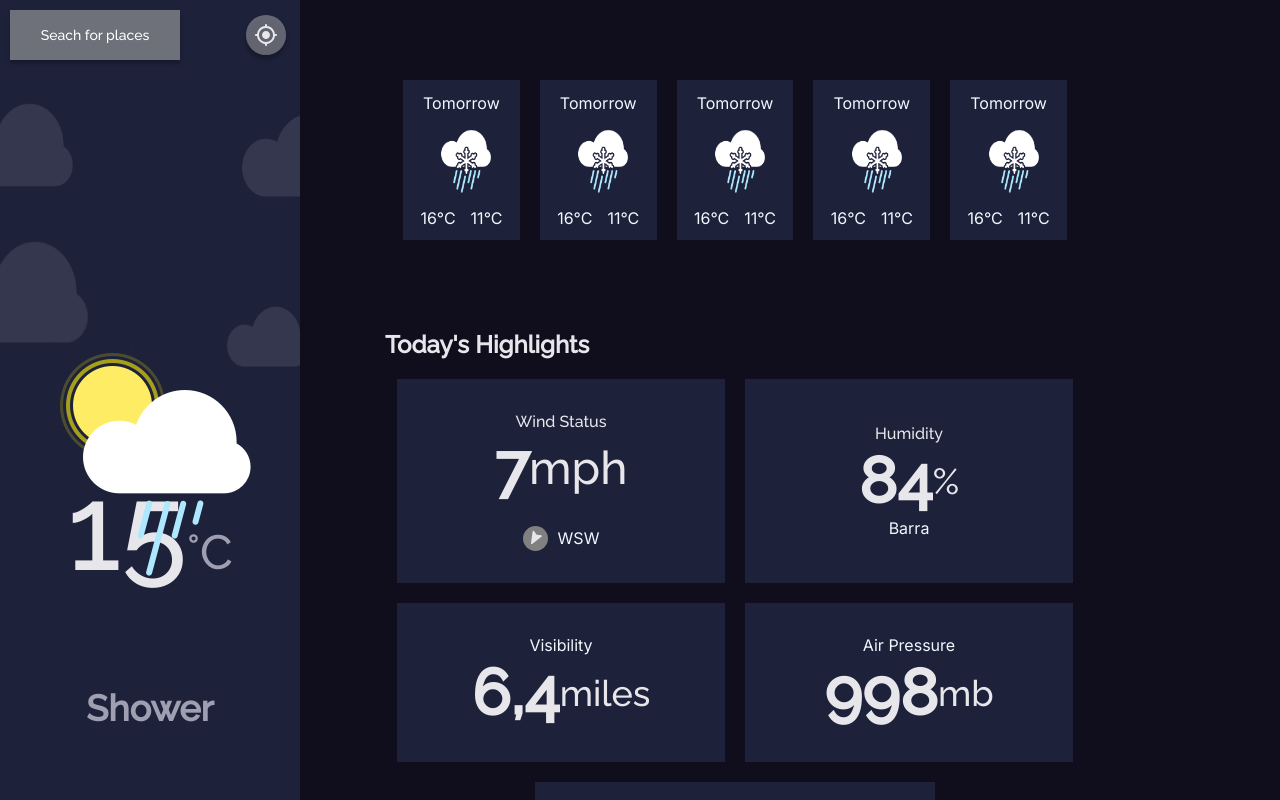
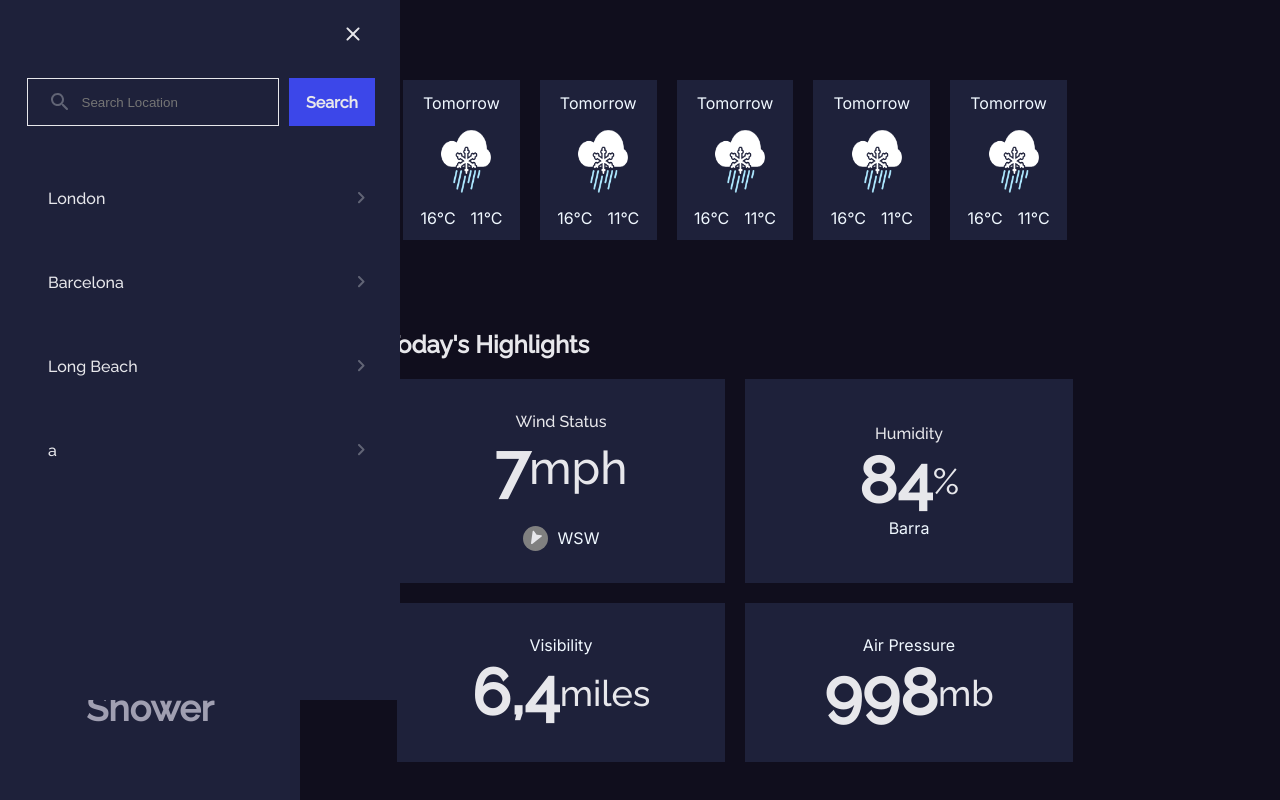
Before and after one commit to MoraxAlejo/ProyectoFinalLvl2, a Next.js app: page / in a window 1280 px wide. Both pictures are taken after a click on the button "Seach for places". Shown: the top 800 px of the page. Built offline with nearby package versions, Linux system fonts and the light colour scheme.

Commit message:
Octavo commit

```diff
--- a/componentes/Bigcard/BigCard.js
+++ b/componentes/Bigcard/BigCard.js
@@ -1,19 +1,29 @@
+"use client"
 import { Cloud, Icons } from "../Icons"
 import { Location } from "../Icons"
 import { Nav } from "../Nav/Nav"
 
 
+
 export const BigCard = () => {
+
+  function handleClick() {
+    const big_nav_list = document.querySelector("#navlist")
+
+    big_nav_list.classList.remove("nav-list")
+  }
+
   return (
     <>
 
     <div className='bigcard'>
 
         <div className="contenedor-nav">
+
       <nav>
         <ul>
           <li className="li-search">
-            <button className="search">Seach for places</button>
+            <button onClick={handleClick} className="search" id="buscador">Seach for places</button>
           </li>
           <li className="li-location">
 
--- a/componentes/Cards/MediaCardSmall.js
+++ b/componentes/Cards/MediaCardSmall.js
@@ -1,4 +1,4 @@
-import { Nav } from "../Nav/Nav"
+
 
 
 export const MediaCardSmall = () => {
@@ -19,7 +19,7 @@ export const MediaCardSmall = () => {
         <p>998 </p><p>mb</p>
         </div>
     </div>
-    <Nav />
+
     </>
   )
 }
--- a/componentes/Nav/Nav.css
+++ b/componentes/Nav/Nav.css
@@ -1,4 +1,4 @@
-.bigcarg-nav {
+.bigcard-nav {
     background: #1E213A;
     color: white;
     width: 400px;
@@ -113,3 +113,16 @@
     flex-direction: column;
     gap: 20px;
   }
+
+
+  .bigcard-nav {
+    position: absolute;
+    top: 0;
+    left: 0;
+    z-index: 2;
+
+  }
+
+  .nav-list {
+    display: none;
+  }
--- a/componentes/Nav/Nav.js
+++ b/componentes/Nav/Nav.js
@@ -1,13 +1,25 @@
+"use client"
+
 import { Close, Search } from "../Icons"
 import { CityList } from "./CityList"
 import "./Nav.css"
 
 export const Nav = () => {
     const search = <Search/>
+    function desaparecer() {
+      const desaparece = document.querySelector("#navlist")
+
+      desaparece.classList.add("nav-list")
+
+
+
+    }
+
+
   return (
-    <div className="bigcarg-nav">
+    <div className="bigcard-nav nav-list" id="navlist">
       <div className="container-inputs">
-        <div><button className="close"><Close /></button></div>
+        <div><button onClick={desaparecer} className="close" id="close-boton"><Close /></button></div>
         <div className="contenedor-alineador">
        <div className="container-search"> {search} <input id="search" type="text" placeholder = "Search Location"  />
         </div>
--- a/src/app/page.js
+++ b/src/app/page.js
@@ -1,13 +1,18 @@
 import { BigCard } from "../../componentes/Bigcard/BigCard"
 import { Cards } from "../../componentes/Cards/Cards"
 import { Icons } from "../../componentes/Icons"
+import { Nav } from "../../componentes/Nav/Nav"
 
 export default function Home() {
   return (
+    <>
+    <Nav />
     <div className='padre'>
+
       <BigCard />
       <Cards  />
 
     </div>
+    </>
   )
 }
```
